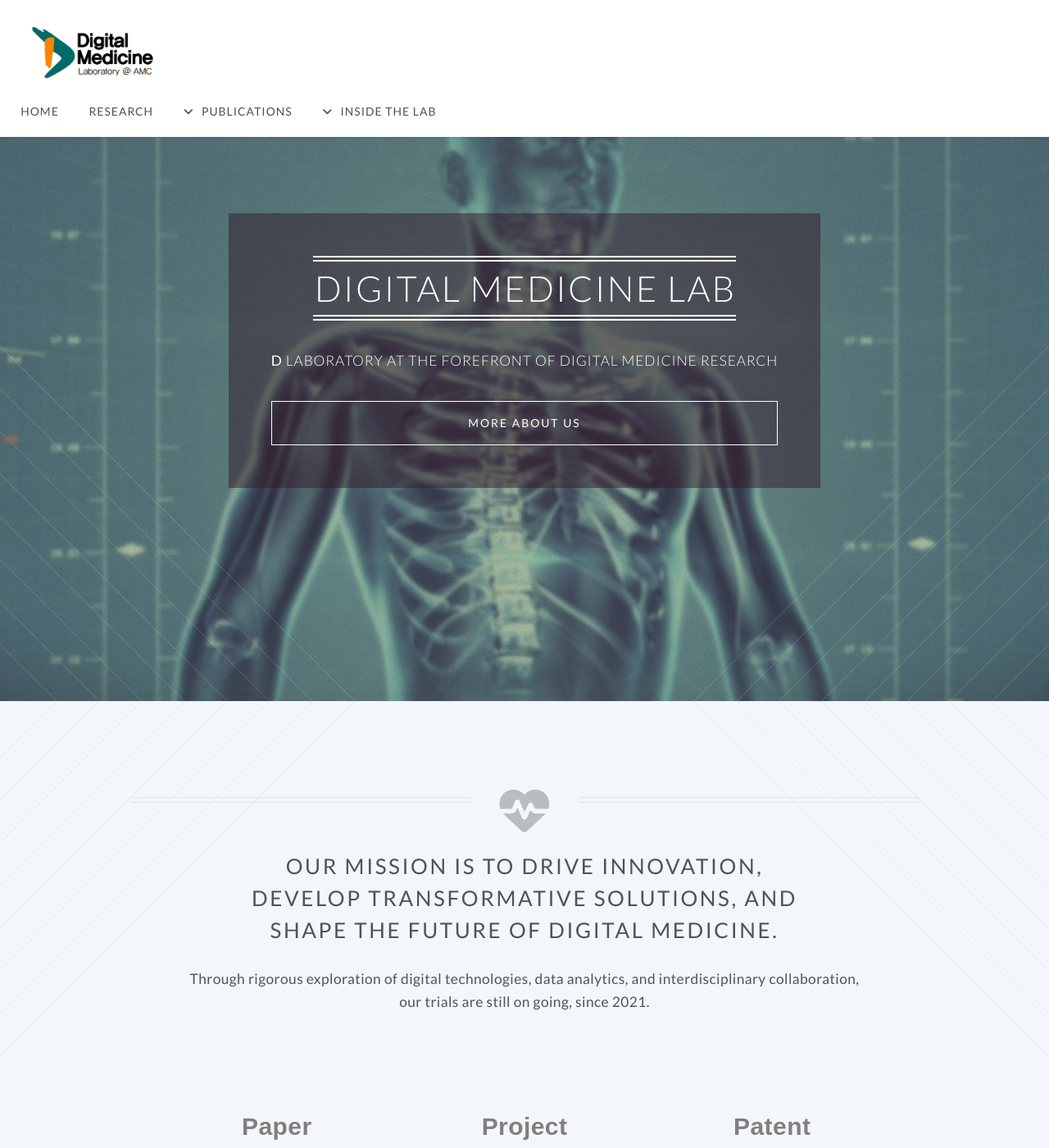
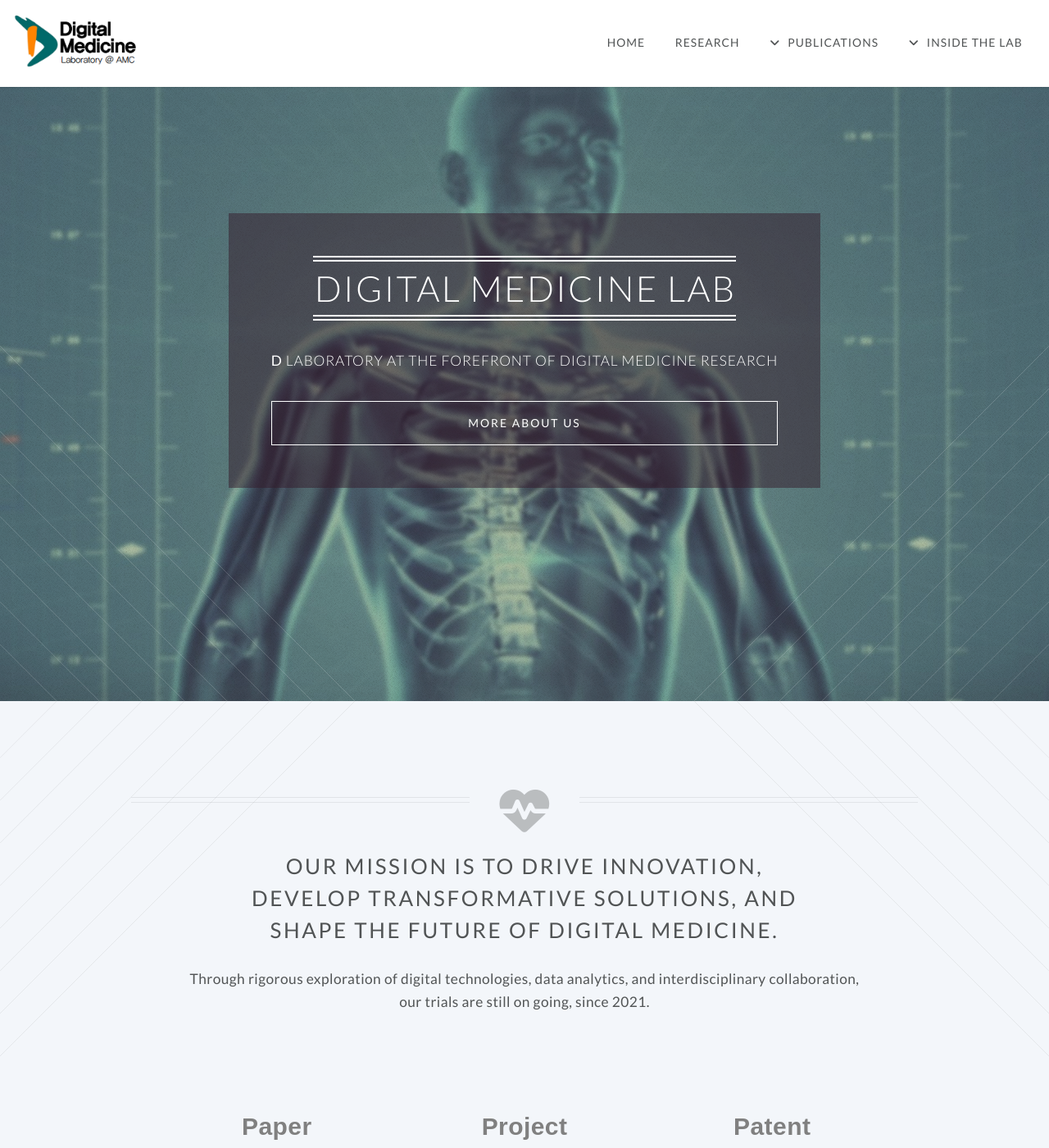
Before and after one commit to ydon1111/ydon1111.github.io, a Jekyll site: the page built from index.html, in a window 1280 px wide and 1400 px high. Shown: the whole window at 82% size. Built offline with Jekyll 4.4.1, drawn with Linux system fonts in a browser that asks for light colours; nearby versions of some CDN libraries.

Commit message:
header부분 master와 맞춤

```diff
--- a/css/style.css
+++ b/css/style.css
@@ -698,19 +698,15 @@ input[type="reset"].small,
 	z-index: 10000;
 	background: white;
 	box-shadow: 0 1px 2px 0 rgba(0, 0, 0, 0.075);
-	color: #4a5355;
-	cursor: default;
+	color: inherit;
 	font-size: 0.8em;
-	left: 0;
-	padding: 1em 1.5em;
-	position: fixed;
-	top: 0;
-	width: 100%;
-	z-index: 10000;
-}
+	display: flex;
+	justify-content: space-between;
+	align-items: center;
+  }
 
-#header h1 {
-	font-weight: 300;
+  #header h1 {
+	font-weight: 900;
 	margin: 0;
   }
 
```
